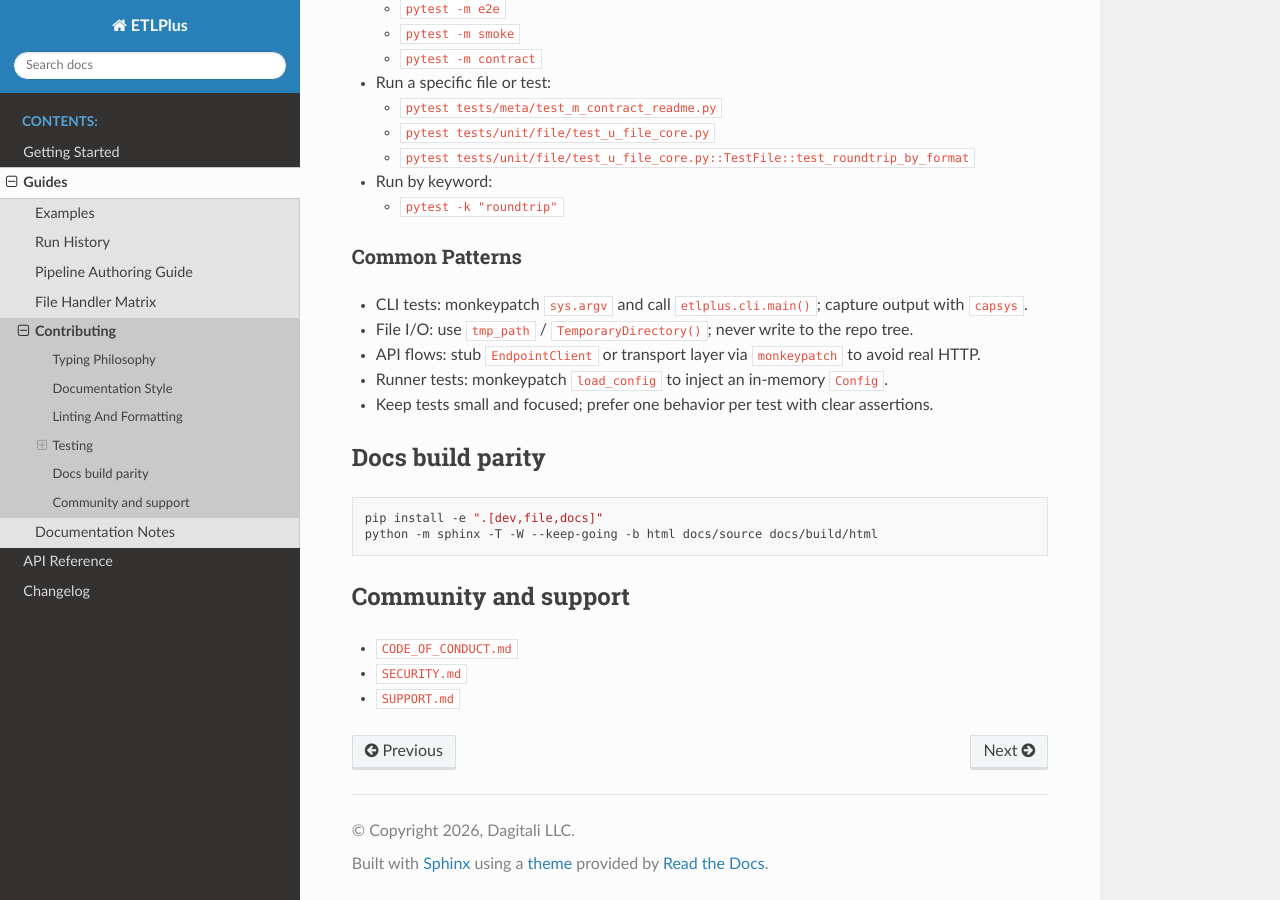
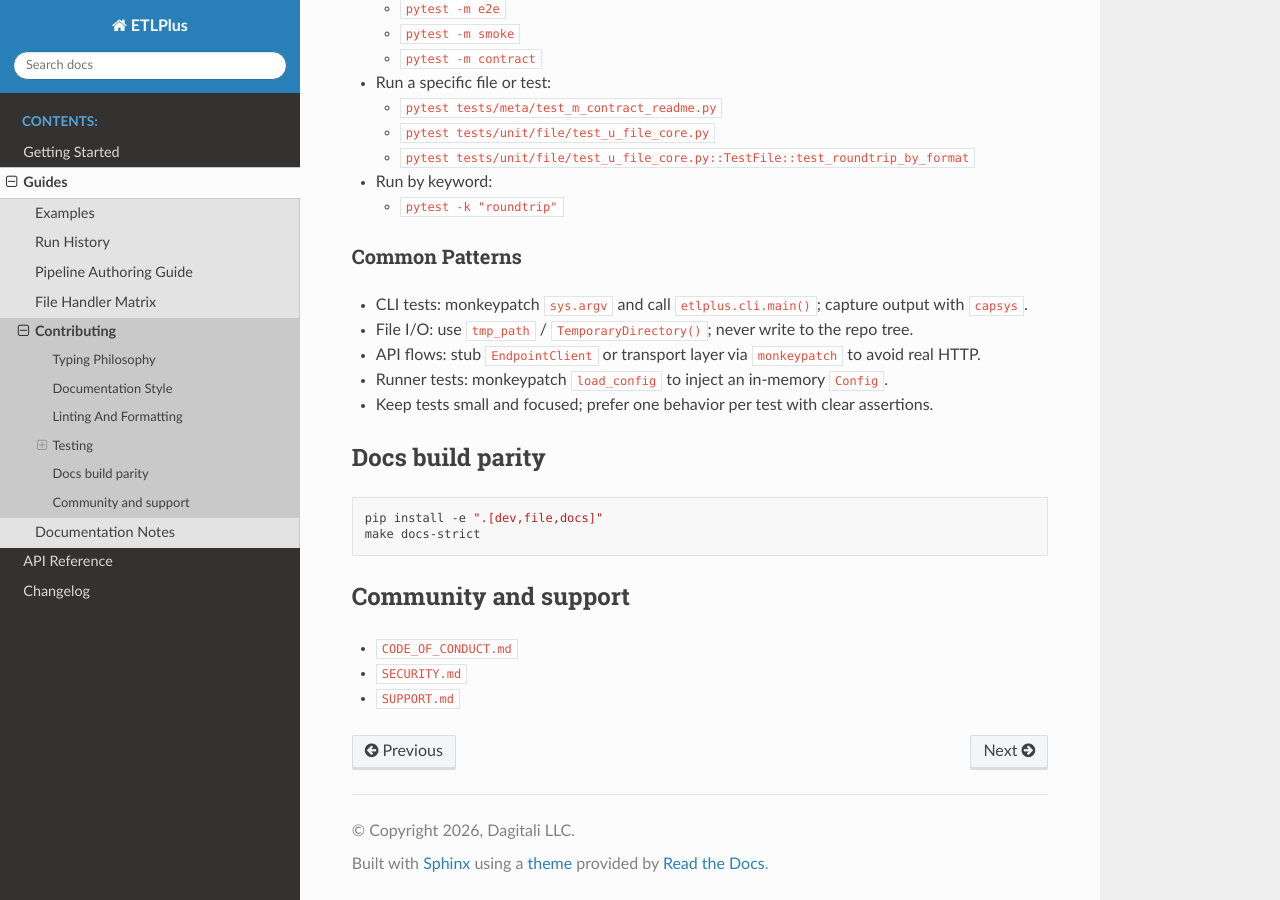
Before and after one commit to Dagitali/ETLPlus, a Sphinx documentation site: the page built from docs/source/guides/contributing.md, in a window 1280 px wide and 900 px high, scrolled down 3885 px. Built offline with Sphinx 7.4.7 and the Read the Docs theme 3.1.0, drawn with Linux system fonts in a browser that asks for light colours.

Commit message:
docs(guides): Update contributing.md

````diff
--- a/docs/source/guides/contributing.md
+++ b/docs/source/guides/contributing.md
@@ -14,7 +14,7 @@ published docs or the API reference.
 
 ```bash
 pip install -e ".[dev,file,docs]"
-python -m sphinx -T -W --keep-going -b html docs/source docs/build/html
+make docs-strict
 ```
 
 ## Community and support
````
